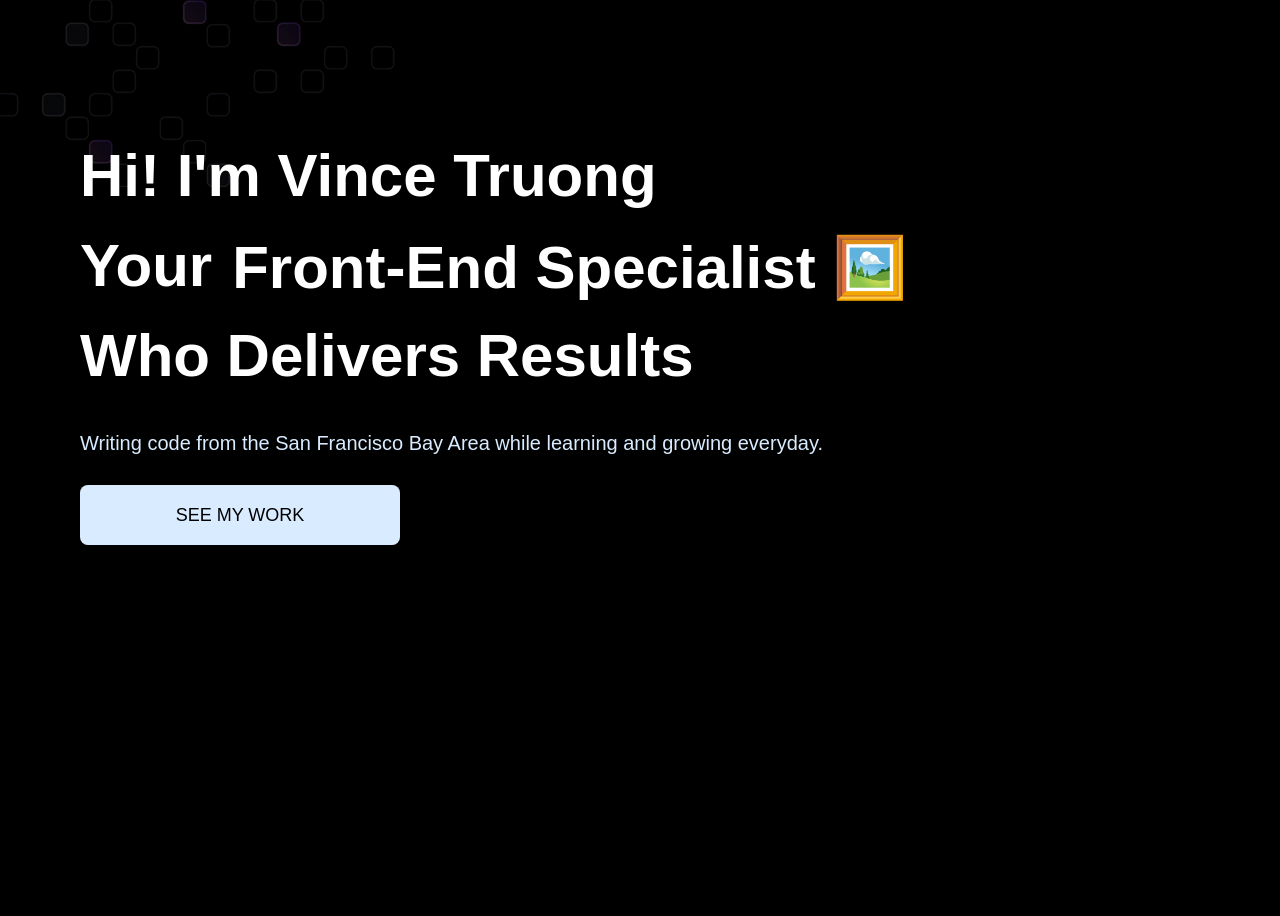
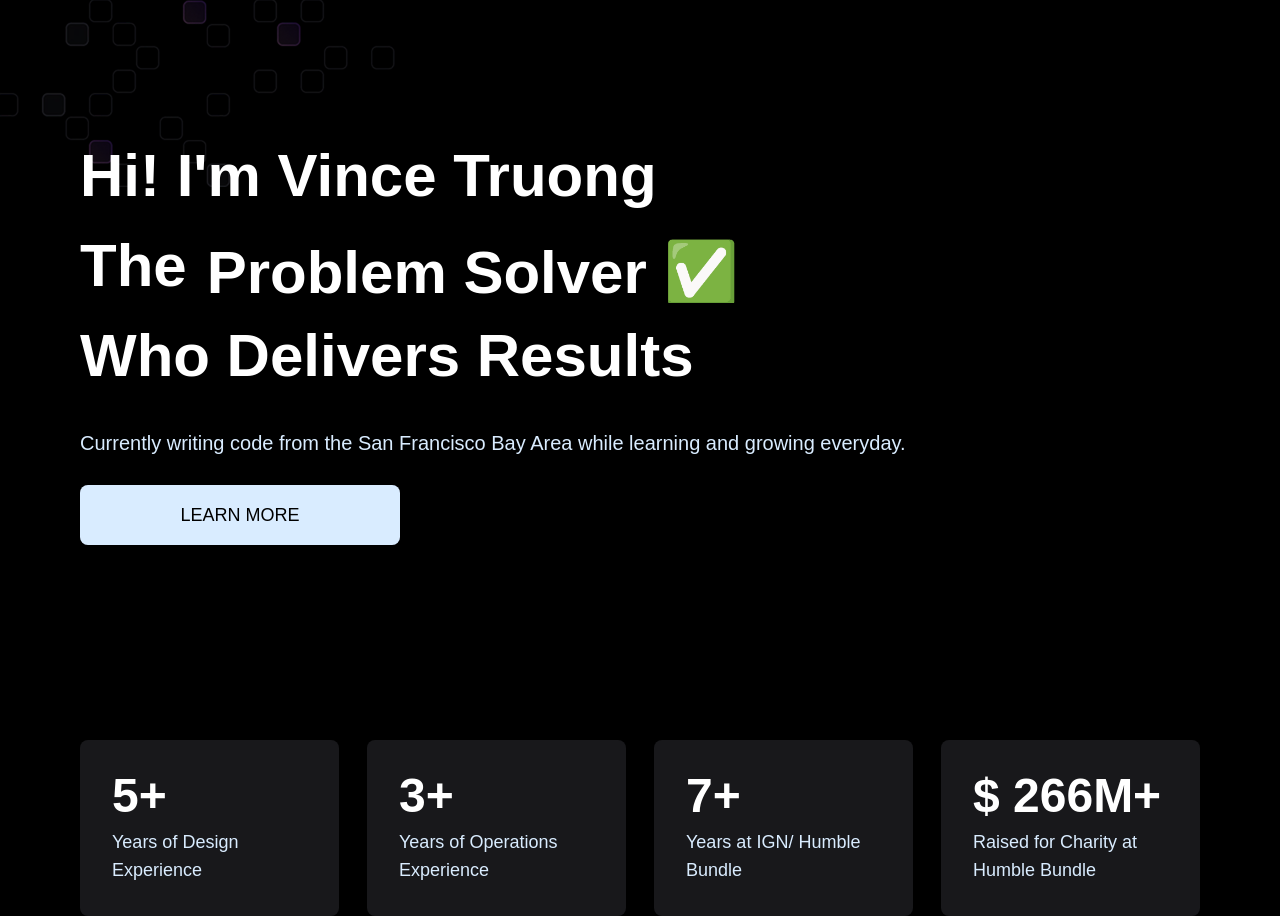
Before and after one commit to 6nce/vt_portfolio, a React (Vite) app: page / in a window 1280 px wide. Shown: the part 140-1056 px from the top of the page. Before the commit the page ends 880 px from the top, so only its background shows below. Built offline with nearby package versions, Linux system fonts and the light colour scheme; a web font is replaced by a local one.

Commit message:
Added Text Animation to H1 Added Button to animate scroll to next section Added Stats Section

```diff
--- a/package.json
+++ b/package.json
@@ -19,6 +19,7 @@
     "@tailwindcss/vite": "^4.1.13",
     "gsap": "^3.13.0",
     "react": "^19.1.1",
+    "react-countup": "^6.5.3",
     "react-dom": "^19.1.1",
     "tailwindcss": "^4.1.13",
     "three": "^0.180.0"
--- /dev/null
+++ b/src/components/AnimatedCounter.jsx
@@ -0,0 +1,22 @@
+import React from 'react'
+import { counterItems } from '../constants/index.js'
+import CountUp from 'react-countup'
+
+const AnimatedCounter = () => {
+  return (
+    <div id='counter' className='padding-x-lg xl:mt-0 mt-32'>
+        <div className='mx-auto grid-4-cols'>
+            {counterItems.map((item) => (
+                <div className='bg-zinc-900 rounded-lg p-8 flex flex-col justify-center'>
+                    <div key={counterItems.label} className='counter-number text-white text-5xl font-bold mb-2'>
+                        {item.prefix} <CountUp suffix={item.suffix} end={item.value} />
+                    </div>
+                    <div className='text-white-50 text-lg'>{item.label}</div>
+                </div>
+            ))}
+        </div>
+    </div>
+  )
+}
+
+export default AnimatedCounter
--- a/src/components/Button.jsx
+++ b/src/components/Button.jsx
@@ -2,7 +2,21 @@ import React from 'react'
 
 const Button = ({text, className, id }) => {
   return (
-    <a className={`${className ?? ''} cta-wrapper`}>
+    <a
+    onClick={(e)=>{
+        e.preventDefault();
+
+        const target = document.getElementById('counter')
+
+        if(target && id){
+            const offset = window.innerHeight * 0.15;
+
+            const top = target.getBoundingClientRect().top + window.scrollY - offset;
+
+            window.scrollTo({top, behavior:'smooth'})
+        }
+    }}
+    className={`${className ?? ''} cta-wrapper`}>
         <div className='cta-button group'>
             <div className='bg-circle' />
             <p className='text'> {text}</p>
--- a/src/constants/index.js
+++ b/src/constants/index.js
@@ -1,9 +1,10 @@
+export
 
-export const words = [
+const words = [
+    {text:'Designer 🖌️' },
     {text:'Developer 👨🏻‍💻' },
-    {text:'Designer 🖌️' },
-    {text:'Front-End Specialist 🖼️' },
-    {text:'Software Engineer 💾' },
+    {text:'Problem Solver ✅' },
+    {text:'Full-Stack Engineer 🥞' },
     {text:'Humbler 🐽' },
     {text:'WGU Alumni 🦉' },
     {text:'49er Faithful 🏈' },
@@ -14,3 +15,11 @@ export const words = [
     {text:'Buddy'},
     {text:'We Believer'},
 ]
+
+export
+const counterItems = [
+    { value: 5, suffix: "+", label: "Years of Design Experience"},
+    { value: 3, suffix: "+", label: "Years of Operations Experience"},
+    { value: 7, suffix: "+", label: "Years at IGN/ Humble Bundle"},
+    { value: 266, prefix:"$", suffix: "M+", label: "Raised for Charity at Humble Bundle"},
+]
--- a/src/index.css
+++ b/src/index.css
@@ -332,7 +332,7 @@ section {
 .wrapper {
   display: flex;
   flex-direction: column;
-  animation: wordSlider 21s infinite cubic-bezier(0.9, 0.01, 0.3, 0.99);
+  animation: wordSlider 25s infinite cubic-bezier(0.9, 0.01, 0.3, 0.99);
 
 }
 
--- a/src/sections/Hero.jsx
+++ b/src/sections/Hero.jsx
@@ -2,10 +2,27 @@ import React from 'react'
 import { words } from '../constants/index.js'
 import Button from '../components/Button.jsx'
 import HeroExperience from '../components/HeroModels/HeroExperience.jsx'
-
+import { useGSAP } from '@gsap/react'
+import gsap from 'gsap'
+import AnimatedCounter from '../components/AnimatedCounter.jsx'
 
 
 const Hero = () => {
+    useGSAP(()=> {
+        gsap.fromTo('.hero-text h1',
+        {
+            y:50,
+            opacity: 0
+        },
+        {
+            y:0,
+            opacity:1,
+            stagger:.2,
+            duration:1,
+            ease: 'power.inOut'
+        }
+    )
+    })
     return(
         <section id="hero" className='relative overflow-hidden'>
             <div className="absolute top-0 left-0 z-10">
@@ -19,7 +36,7 @@ const Hero = () => {
                         <div className='hero-text'>
                             <h1>Hi! I'm Vince Truong
                             </h1>
-                            <h1>Your
+                            <h1>The
                                 <span className='slide'>
                                     <span className='wrapper'>
                                         {words.map((word)=>(
@@ -32,12 +49,12 @@ const Hero = () => {
                             <h1>Who Delivers Results</h1>
                         </div>
                         <p className="text-white-50 md:text-xl relative z-10 pointer-events-none">
-                            Writing code from the San Francisco Bay Area while learning and growing everyday.
+                            Currently writing code from the San Francisco Bay Area while learning and growing everyday.
                         </p>
                         <Button
                          className='md:w-80 md:h-16 w-60 h-12'
                          id='button'
-                         text='See my Work'
+                         text='Learn More'
                         />
                     </div>
 
@@ -49,6 +66,8 @@ const Hero = () => {
                     </div>
                 </figure>
             </div>
+            <AnimatedCounter />
+
         </section>
     )
 }
```
Also changed, not shown: src/components/HeroModels/HeroExperience.jsx (+0 -10 lines), 1 other file (tests, documents, lock files or other folders).
